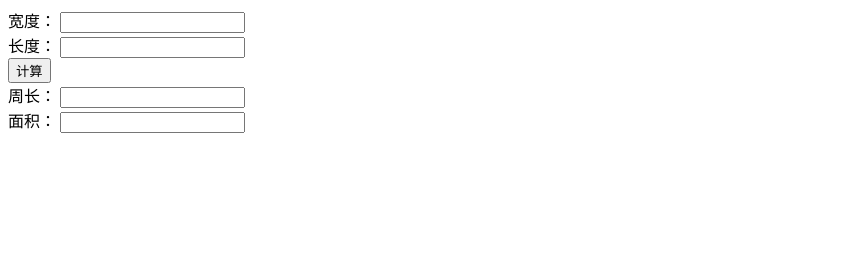
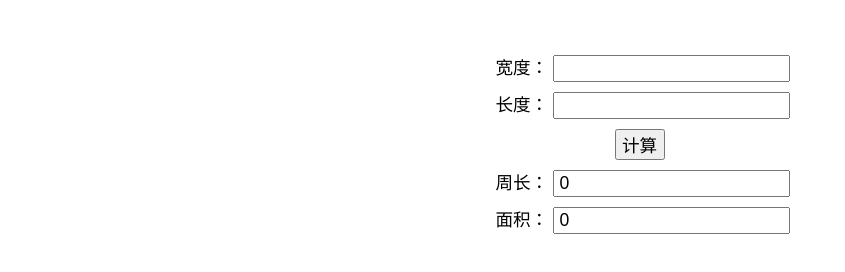
Before and after one commit to caoqiann/spa, a plain HTML site: page 01-first-app/index.html in a window 1280 px wide. Both pictures are taken after a click on the button "计算". Shown: the whole page, without its empty margins (0-845 px from the left). Drawn offline with Linux system fonts and the light colour scheme.

Commit message:
update rectangle.js

```diff
--- a/01-first-app/index.html
+++ b/01-first-app/index.html
@@ -2,24 +2,27 @@
 <html lang="en">
 <head>
   <meta charset="UTF-8">
-  <title>first-app </title>
+  <title>矩形计算器</title>
+  <link rel="stylesheet" type="text/css" href="rectangle.css">
+
 </head>
 <body>
 <div class="rectangle">
   <label for="">宽度： </label>
-  <input class="width" type="textbox">
+  <input id="rect-width" type="text">
   <br>
   <label for="">长度： </label>
-  <input class="height" type="textbox">
+  <input id="rect-height" type="text">
   <br>
-  <input class="calc" type="button" value="计算">
+  <input type="button" value="计算" id="calc" onclick="c()">
   <br>
   <label for="">周长： </label>
-  <input class="perimeter" type="textbox">
+  <input id="rect-perimeter" type="text">
   <br>
   <label for="">面积： </label>
-  <input class="area" type="textbox">
+  <input id="rect-area" type="text">
 
 </div>
 </body>
+<script src="rectangle.js"></script>
 </html>
--- /dev/null
+++ b/01-first-app/rectangle.css
@@ -0,0 +1,10 @@
+.rectangle{
+	text-align: center;
+	margin: 50px auto;
+  	font-size: 1.1em;
+}
+input, label, button {
+  margin: 5px 0;
+  font-size: 1em;
+  padding-left: 5px;
+}
--- /dev/null
+++ b/01-first-app/rectangle.js
@@ -0,0 +1,10 @@
+var width = document.getElementById("rect-width");
+var height = document.getElementById("rect-height");
+var btn = document.getElementById('calc');
+var peri = document.getElementById("rect-perimeter");
+var area = document.getElementById("rect-area");
+
+function c(){
+	peri.value = width.value*2 + height.value*2;
+	area.value = width.value * height.value;
+}
```
